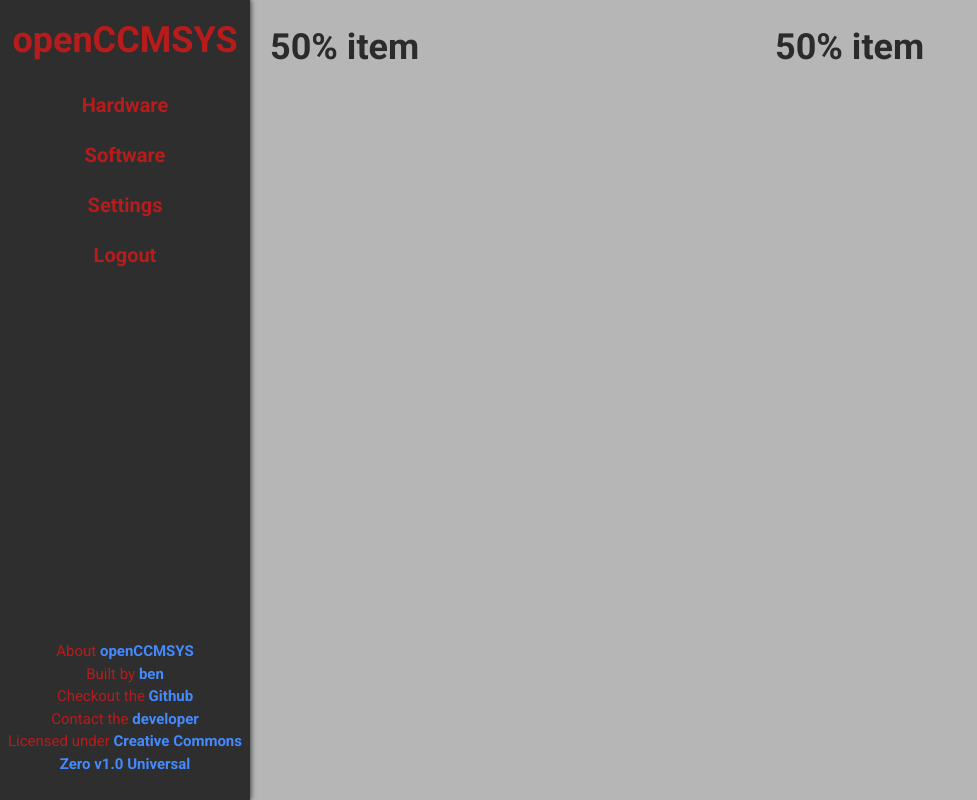
After one commit to xeofd/opencmsys, a PHP site: page /index.html in a window 1280 px wide. The commit adds this page. Shown: the whole page, without its empty margins (0-977 px from the left). Run offline with PHP 8.4, Linux system fonts and the light colour scheme.

Commit message:
25/07/20, 00:26 - Full overhaul again, starting with design ATM.

```diff
--- a/app/public/css/core.css
+++ b/app/public/css/core.css
@@ -5,97 +5,61 @@
 //  More information: https://www.benfd.uk/projects/bloc-styling
 */
 
-/* Base-line */
+/* Primal elements */
 
-body{
+*{
     margin: 0;
     padding: 0;
-    font-family: var(--primary-font-family);
-    line-height: 1.5;
-    font-size: 18px;
-    color: var(--primary-font-color);
-    background: var(--primary-background-color);
 }
 ::selection{
     color: var(--primary-font-color);
-    background: var(--primary-highlight-color);
+    background: var(--primary-selection-color);
+}
+body{
+    /* Colors */
+    color: var(--primary-font-color);
+    background: var(--primary-background-color);
+    /* Text styling */
+    font-family: var(--primary-font-family);
+    font-weight: normal;
+    line-height: 1.5;
+    font-size: 18px;
 }
 a{
     color: var(--primary-link-color);
+    text-decoration: none;
     font-weight: bold;
-    text-decoration: none;
-    border-bottom: 3px solid transparent;
 }
 a:hover{
     color: var(--secondary-link-color);
-    border-bottom: 3px solid var(--secondary-link-color);
 }
-ul{
-    list-style-type: none;
+.bloc-hidden{
+    display: none;
+}
+
+/* APP primal elements */
+
+.bloc-app--main{
+    height: 100vh;
+}
+.bloc-app--sidebar{
+    color: var(--primary-brand-color);
+    background: var(--secondary-background-color);
+    margin: 0 20px 0 0;
+    height: 100%;
+    width: 15%;
+    min-width: 250px;
+    max-width: 380px;
+    text-align: center;
+    box-shadow: 1px 0px 5px var(--box-shadow);
+}
+.bloc-app-primary-content{
+    margin: 20px auto;
+    width: 80%;
 }
 
 /* Containers */
 
-.bloc-container{
-    margin: 0 auto;
-}
 .bloc-container--flex{
     display: flex;
 }
-.bloc-container--justify-center{
-    align-items: center;
-    justify-content: center;
-}
-.bloc-container--justify-right{
-    justify-content: right;
-}
-.bloc-container--padded{
-    padding: 0 15px;
-}
-.bloc-container--center{
-    text-align: center;
-}
-
-.bloc-container--large{
-    width: 1440px;
-}
-.bloc-container--regular{
-    width: 1024px;
-}
-.bloc-container--small{
-    width: 770px;
-}
-
-/* Cells */
-
-.bloc-cell--10pc{
-    width: 10%;
-}
-.bloc-cell--20pc{
-    width: 20%;
-}
-.bloc-cell--30pc{
-    width: 30%;
-}
-.bloc-cell--40pc{
-    width: 40%;
-}
-.bloc-cell--50pc{
-    width: 50%;
-}
-.bloc-cell--60pc{
-    width: 60%;
-}
-.bloc-cell--70pc{
-    width: 70%;
-}
-.bloc-cell--80pc{
-    width: 80%;
-}
-.bloc-cell--90pc{
-    width: 90%;
-}
-
-.bloc-cell--breaker{
-    margin-right: 20px;
-}
--- a/app/public/css/root.css
+++ b/app/public/css/root.css
@@ -9,18 +9,19 @@
 
 :root{
     /* Primary design colors */
-    --primary-font-color: rgb(255, 255, 255);
+    --primary-font-color: rgb(43, 43, 43);
     --primary-link-color: rgb(68, 138, 255);
     --primary-brand-color: rgb(183, 28, 28);
-    --primary-highlight-color: rgb(100, 181, 246);
-    --primary-background-color: rgb(100, 100, 100);
+    --primary-selection-color: rgb(100, 181, 246);
+    --primary-background-color: rgb(182, 182, 182);
     /* Secondary design colors */
-    --secondary-font-color: rgb(36, 36, 36);
+    --secondary-font-color: rgb(255, 255, 255);
     --secondary-link-color: rgb(41, 98, 255);
     --secondary-brand-color: rgb(229, 57, 53);
-    --secondary-background-color: rgb(54, 54, 54);
+    --secondary-background-color: rgb(46, 46, 46);
     /* Special colors */
     --box-shadow: rgb(61, 61, 61);
+    --navigation-secondary: rgb(65, 65, 65);
     /* Alert colors */
     --alert-color-error: rgb(211, 47, 47);
     --alert-color-warning: rgb(255, 167, 38);
--- a/app/public/css/ui.css
+++ b/app/public/css/ui.css
@@ -5,110 +5,79 @@
 //  More information: https://www.benfd.uk/projects/bloc-styling
 */
 
-/* Header, Footer & Navigation */
+/* Logo && Informational elements */
 
 header{
-    margin-bottom: 20px;
-    color: var(--primary-brand-color);
-    background: var(--secondary-background-color);
+    display: flex;
+    justify-content: center;
+    align-items: center;
+    height: 10%;
+}
+footer{
+    height: 20%;
+    font-size: 15px;
 }
 
+/* Navigational elements */
+
+nav{
+    height: 70%;
+}
 .bloc-navigation--block{
     color: var(--primary-brand-color);
-    padding: 20px 20px;
-    height: 60px;
+    padding: 10px 0;
+    font-size: 20px;
 }
-.bloc-navigation--block:hover{
+.bloc-navigation--sub-block{
+    color: var(--primary-brand-color);
+    padding: 10px 0;
+    font-size: 16px;
+}
+.bloc-navigation--block:hover, .bloc-navigation--sub-block:hover{
     color: var(--secondary-brand-color);
-    border-bottom: 3px solid var(--secondary-brand-color);
+}
+.bloc-navigation--sub-menu{
+    background: var(--navigation-secondary);
 }
 
-.bloc-footer--logo{
-    color: var(--primary-brand-color);
+.bloc-navigation--highlighted{
+    color: var(--primary-font-color);
+    background: var(--primary-brand-color);
+}
+.bloc-navigation--highlighted{
+    color: var(--primary-font-color);
+    background: var(--primary-brand-color);
+}
+.bloc-navigation--highlighted:hover{
+    color: var(--primary-font-color);
 }
 
-/* Main content */
+/* Cells */
 
-.bloc-content--status-bar{
-    margin-bottom: 20px;
-    padding: 0 20px;
-    background: var(--primary-brand-color);
-    font-weight: bold;
+.bloc-cell--10pc{
+    width: 10%;
 }
-
-.bloc-content--block{
-    background: var(--secondary-background-color);
-    box-shadow: 0px 5px 15px var(--box-shadow);
+.bloc-cell--15pc{
+    width: 15%;
 }
-.bloc-content--title{
-    padding: 5px;
-    background: var(--primary-brand-color);
-    line-height: 0.5;
-    text-align: center;
+.bloc-cell--20pc{
+    width: 20%;
 }
-
-.bloc-table{
-    padding: 0 10px;
-    width: 100%;
-    border-collapse: collapse;
-    text-align: center;
+.bloc-cell--25pc{
+    width: 25%;
 }
-.bloc-table--row:hover{
-    background: var(--primary-background-color);
+.bloc-cell--30pc{
+    width: 30%;
 }
-.bloc-table--data-head{
-    font-weight: bold;
-    padding: 10px 0;
+.bloc-cell--35pc{
+    width: 35%;
 }
-.bloc-table--data{
-    padding: 10px 0;
-    max-width: 100px;
-    cursor: pointer;
-    border-top: 1px solid var(--primary-brand-color);
+.bloc-cell--40pc{
+    width: 40%;
 }
-
-/* Forms */
-
-input, button{
-    font-family: var(--primary-font-family);
-    border: 3px solid var(--primary-highlight-color);
+.bloc-cell--45pc{
+    width: 45%;
 }
-
-/* Status bars */
-
-.bloc-status{
-    padding: 0px 20px;
-    margin: 0 0 10px 0;
+.bloc-cell--50pc{
+    width: 50%;
 }
-.bloc-status--error{
-    background: var(--alert-color-error);
-}
-.bloc-status--warning{
-    background: var(--alert-color-warning);
-}
-.bloc-status--success{
-    background: var(--alert-color-success);
-}
-.bloc-status--text{
-    padding: 6px 0 0 0;
-    font-size: 20px;
-    line-height: 1;
-}
-.bloc-status--icon{
-    text-align: center;
-    padding: 25px 20px 0 0;
-}
-button.bloc-status--close{
-    color: var(--primary-text-color);
-    margin: 10px 0 5px 0;
-    height: 56px;
-    width: 100%;
-    background: transparent;
-    border: 3px solid transparent;
-}
-button.bloc-status--close:hover{
-    cursor: pointer;
-}
-button.bloc-status--close:focus{
-    border: 3px solid var(--primary-link-color);
-}
--- /dev/null
+++ b/app/public/index.html
@@ -0,0 +1,119 @@
+<!DOCTYPE html>
+<html>
+
+    <head>
+        <!-- METADATA -->
+        <title>openCCMSYS - Home</title>
+        <meta charset="UTF-8">
+        <meta name="viewport" content="width=device-width, initial-scale=1.0">
+        <!-- LINKED FILES -->
+        <link href="https://fonts.googleapis.com/css2?family=Roboto:wght@400;700&display=swap" rel="stylesheet" />
+        <link href="https://fonts.googleapis.com/icon?family=Material+Icons" rel="stylesheet" />
+        <link href="./css/root.css" rel="stylesheet" />
+        <link href="./css/core.css" rel="stylesheet" />
+        <link href="./css/ui.css" rel="stylesheet" />
+    </head>
+
+    <body>
+
+        <!-- BEGIN MAIN -->
+        <main class="bloc-app--main bloc-container--flex" id="__app_main">
+
+            <!-- START SIDEBAR -->
+            <div class="bloc-app--sidebar" id="app_sidebar_outer">
+
+                <header>
+
+                    <h1>openCCMSYS</h1>
+
+                </header>
+
+                <nav>
+
+                    <a href="#"><div class="bloc-navigation--block">
+                        <p>Hardware</p>
+                    </div></a>
+
+                    <div class="bloc-navigation--sub-menu bloc-hidden">
+
+                        <a href="./hardware/view"><div class="bloc-navigation--sub-block">
+                            <p>View all hardware</p>
+                        </div></a>
+
+                        <a href="./hardware/add"><div class="bloc-navigation--sub-block">
+                            <p>Add hardware</p>
+                        </div></a>
+
+                    </div>
+
+                    <a href="#"><div class="bloc-navigation--block">
+                        <p>Software</p>
+                    </div></a>
+
+                    <div class="bloc-navigation--sub-menu bloc-hidden">
+
+                        <a href="./software/view"><div class="bloc-navigation--sub-block">
+                            <p>View all software</p>
+                        </div></a>
+
+                        <a href="./software/add.php"><div class="bloc-navigation--sub-block">
+                            <p>Add software</p>
+                        </div></a>
+
+                    </div>
+
+                    <a href="./settings/"><div class="bloc-navigation--block">
+                        <p>Settings</p>
+                    </div></a>
+
+                    <a href="./auth/logout.php"><div class="bloc-navigation--block">
+                        <p>Logout</p>
+                    </div></a>
+
+                </nav>
+
+                <footer>
+
+                    <p>About <a href="https://www.benfd.uk/projects/openccmsys">openCCMSYS</a></p>
+                    <p>Built by <a href="https://www.benfd.uk/">ben</a></p>
+                    <p>Checkout the <a href="https://github.com/xeofd/openccmsys">Github</a></p>
+                    <p>Contact the <a href="https://www.benfd.uk/contact">developer</a></p>
+                    <p>Licensed under <a href="https://github.com/xeofd/openccmsys/blob/master/LICENSE">Creative Commons Zero v1.0 Universal</a></p>
+
+                </footer>
+
+            </div>
+            <!-- END SIDEBAR -->
+
+            <!-- START CONTENT -->
+            <div class="bloc-app-primary-content">
+
+                <div id="app_content_container_outer">
+
+                    <div class="bloc-container--flex">
+
+                        <div class="bloc-cell--50pc">
+
+                            <h1>50% item</h1>
+
+                        </div>
+
+                        <div class="bloc-cell--50pc">
+
+                            <h1>50% item</h1>
+
+                        </div>
+
+                    </div>
+
+                </div>
+
+            </div>
+            <!-- END CONTENT -->
+
+        </main>
+        <!-- END MAIN -->
+
+    </body>
+
+</html>
```
Also changed, not shown: app/public/index.php (deleted, +0 -114 lines), app/public/auth/index.php (added).
